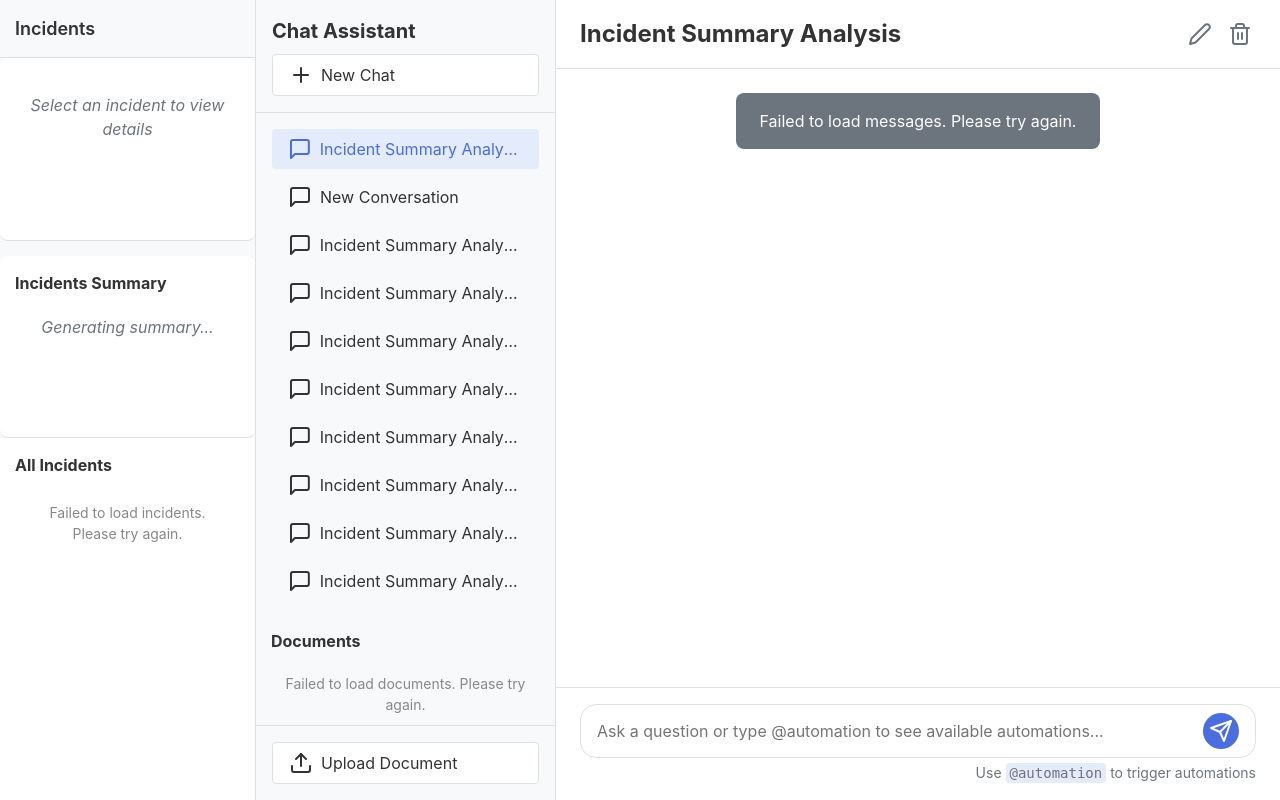
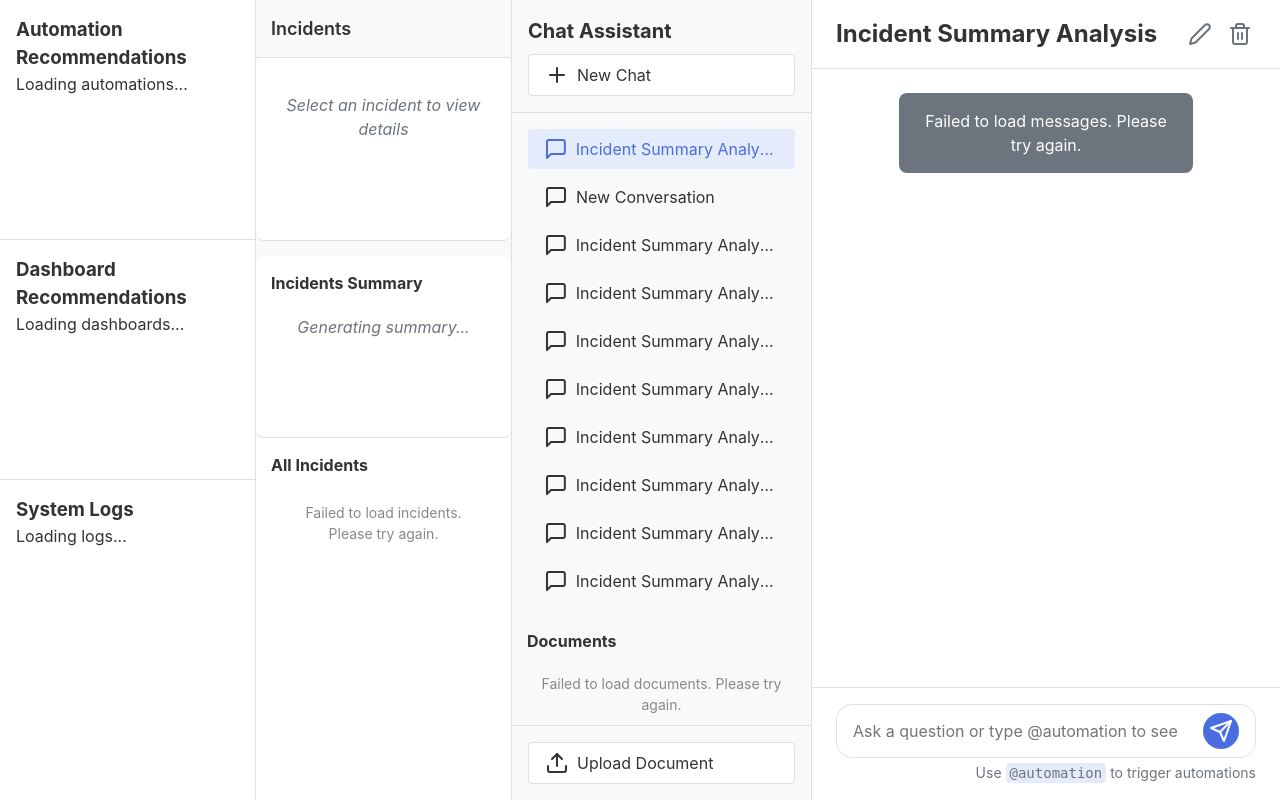
Before and after one commit to firaz-bug/Bumblebee, a Django app: page / in a window 1280 px wide. Run offline with Django 4.2, Linux system fonts and the light colour scheme; data comes from the database, SQL or seed files in the repository; both versions use the stored data as it was after the commit; data that the repository does not hold is empty; some libraries are stand-ins or nearby versions.

Commit message:
Add dashboard and log functionalities:  Includes new API endpoints, database models, and UI elements for managing dashboards and viewing system logs.
Replit-Commit-Author: Agent
Replit-Commit-Session-Id: b253dd88-fecb-43a7-9db1-f65259ebea04
Replit-Commit-Screenshot-Url: https://storage.googleapis.com/screenshot-production-us-central1/5c3a75fc-ee19-46c1-bdfa-f83a3406b60d/f5de866b-2191-46ef-a351-49d357f9dfba.jpg

```diff
--- a/chat_app/templates/chat_app/base.html
+++ b/chat_app/templates/chat_app/base.html
@@ -17,21 +17,68 @@
             width: 20%;
         }
 
-        .empty-space {
-            width: 40%;
+        .recommendations-column {
+            width: 20%;
             display: flex;
             flex-direction: column;
-            border: 1px solid var(--color-border);
+            border-right: 1px solid var(--color-border);
         }
 
-        .empty-space-top,
-        .empty-space-bottom {
-            height: 50%;
+        .automations-section,
+        .dashboards-section {
+            height: 30%;
+            padding: 1rem;
             border-bottom: 1px solid var(--color-border);
+            overflow-y: auto;
+        }
+
+        .logs-section {
+            height: 40%;
+            padding: 1rem;
+            overflow-y: auto;
+        }
+
+        .automation-item,
+        .dashboard-item {
+            padding: 0.5rem;
+            margin-bottom: 0.5rem;
+            border: 1px solid var(--color-border);
+            border-radius: 4px;
+            background-color: var(--color-bg-secondary);
+        }
+
+        .automation-item .run-btn {
+            margin-top: 0.5rem;
+            padding: 0.25rem 0.5rem;
+            background-color: var(--color-accent);
+            color: white;
+            border: none;
+            border-radius: 4px;
+            cursor: pointer;
+            font-size: 0.8rem;
+        }
+
+        .log-item {
+            padding: 0.5rem;
+            margin-bottom: 0.5rem;
+            border-left: 3px solid;
+            font-size: 0.8rem;
+        }
+
+        .log-info {
+            border-left-color: #3498db;
+        }
+
+        .log-warning {
+            border-left-color: #f39c12;
+        }
+
+        .log-error {
+            border-left-color: #e74c3c;
         }
 
         .main-content {
-            width: 50%;
+            width: 40%;
         }
     </style>
 </head>
@@ -62,6 +109,33 @@
                 <div id="incidents-list" class="incidents-list">
                     <!-- Incidents will be loaded here -->
                     <div class="loading-incidents">Loading incidents...</div>
+                </div>
+            </div>
+        </aside>
+
+        <!-- Recommendations column -->
+        <aside class="recommendations-column">
+            <div class="automations-section">
+                <h3>Automation Recommendations</h3>
+                <div id="automations-list" class="automations-list">
+                    <!-- Automations will be loaded here -->
+                    <div class="loading-automations">Loading automations...</div>
+                </div>
+            </div>
+
+            <div class="dashboards-section">
+                <h3>Dashboard Recommendations</h3>
+                <div id="dashboards-list" class="dashboards-list">
+                    <!-- Dashboards will be loaded here -->
+                    <div class="loading-dashboards">Loading dashboards...</div>
+                </div>
+            </div>
+
+            <div class="logs-section">
+                <h3>System Logs</h3>
+                <div id="logs-list" class="logs-list">
+                    <!-- Logs will be loaded here -->
+                    <div class="loading-logs">Loading logs...</div>
                 </div>
             </div>
         </aside>
--- a/chat_app/urls.py
+++ b/chat_app/urls.py
@@ -23,4 +23,11 @@ urlpatterns = [
     # Incident endpoints
     path('api/incidents/', views.incidents, name='incidents'),
     path('api/incidents/<uuid:incident_id>/', views.incident_detail, name='incident_detail'),
+
+    # Dashboard endpoints
+    path('api/dashboards/', views.dashboards, name='dashboards'),
+    path('api/dashboards/<uuid:dashboard_id>/', views.dashboard_detail, name='dashboard_detail'),
+
+    # Log endpoints
+    path('api/logs/', views.logs, name='logs'),
 ]
--- a/chat_app/views.py
+++ b/chat_app/views.py
@@ -435,3 +435,56 @@ def incident_detail(request, incident_id):
     elif request.method == 'DELETE':
         incident.delete()
         return Response(status=status.HTTP_204_NO_CONTENT)
+
+@api_view(['GET', 'POST'])
+def dashboards(request):
+    """API endpoint for listing and creating dashboards."""
+    if request.method == 'GET':
+        dashboards = Dashboard.objects.all().order_by('name')
+        serializer = DashboardSerializer(dashboards, many=True)
+        return Response(serializer.data)
+
+    elif request.method == 'POST':
+        serializer = DashboardSerializer(data=request.data)
+        if serializer.is_valid():
+            serializer.save()
+            return Response(serializer.data, status=status.HTTP_201_CREATED)
+        return Response(serializer.errors, status=status.HTTP_400_BAD_REQUEST)
+
+@api_view(['GET', 'PUT', 'DELETE'])
+def dashboard_detail(request, dashboard_id):
+    """API endpoint for retrieving, updating and deleting dashboards."""
+    try:
+        dashboard = Dashboard.objects.get(pk=dashboard_id)
+    except Dashboard.DoesNotExist:
+        return Response(status=status.HTTP_404_NOT_FOUND)
+
+    if request.method == 'GET':
+        serializer = DashboardSerializer(dashboard)
+        return Response(serializer.data)
+
+    elif request.method == 'PUT':
+        serializer = DashboardSerializer(dashboard, data=request.data)
+        if serializer.is_valid():
+            serializer.save()
+            return Response(serializer.data)
+        return Response(serializer.errors, status=status.HTTP_400_BAD_REQUEST)
+
+    elif request.method == 'DELETE':
+        dashboard.delete()
+        return Response(status=status.HTTP_204_NO_CONTENT)
+
+@api_view(['GET', 'POST'])
+def logs(request):
+    """API endpoint for listing and creating logs."""
+    if request.method == 'GET':
+        logs = Log.objects.all().order_by('-timestamp')[:100]  # Limit to last 100 logs
+        serializer = LogSerializer(logs, many=True)
+        return Response(serializer.data)
+
+    elif request.method == 'POST':
+        serializer = LogSerializer(data=request.data)
+        if serializer.is_valid():
+            serializer.save()
+            return Response(serializer.data, status=status.HTTP_201_CREATED)
+        return Response(serializer.errors, status=status.HTTP_400_BAD_REQUEST)
```
Also changed, not shown: chat_app/migrations/0004_dashboard_log.py (added), db.sqlite3.
